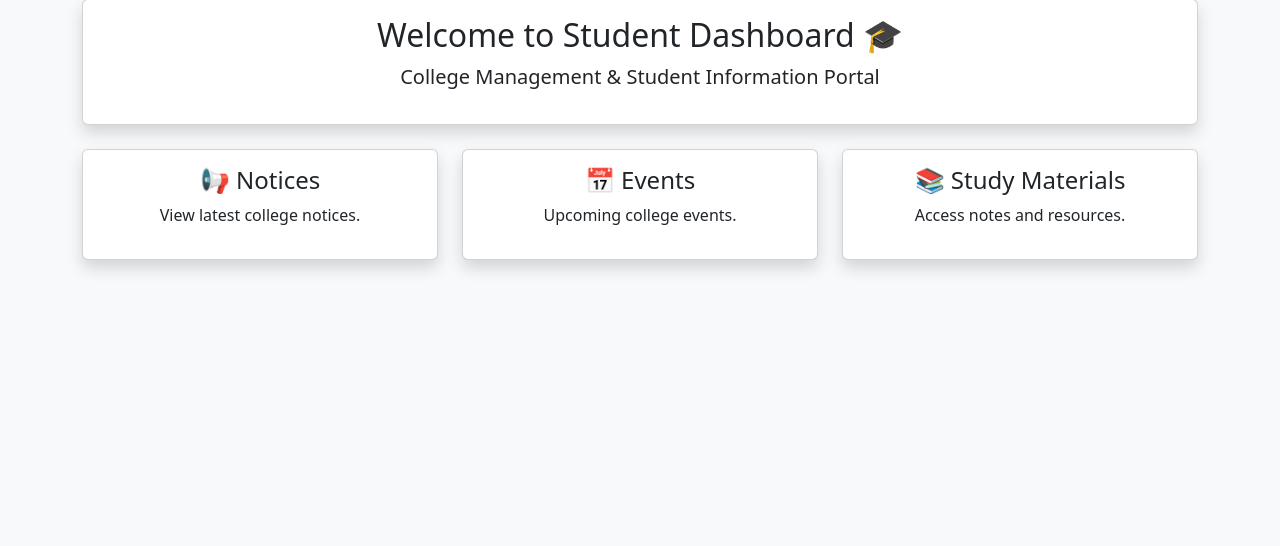
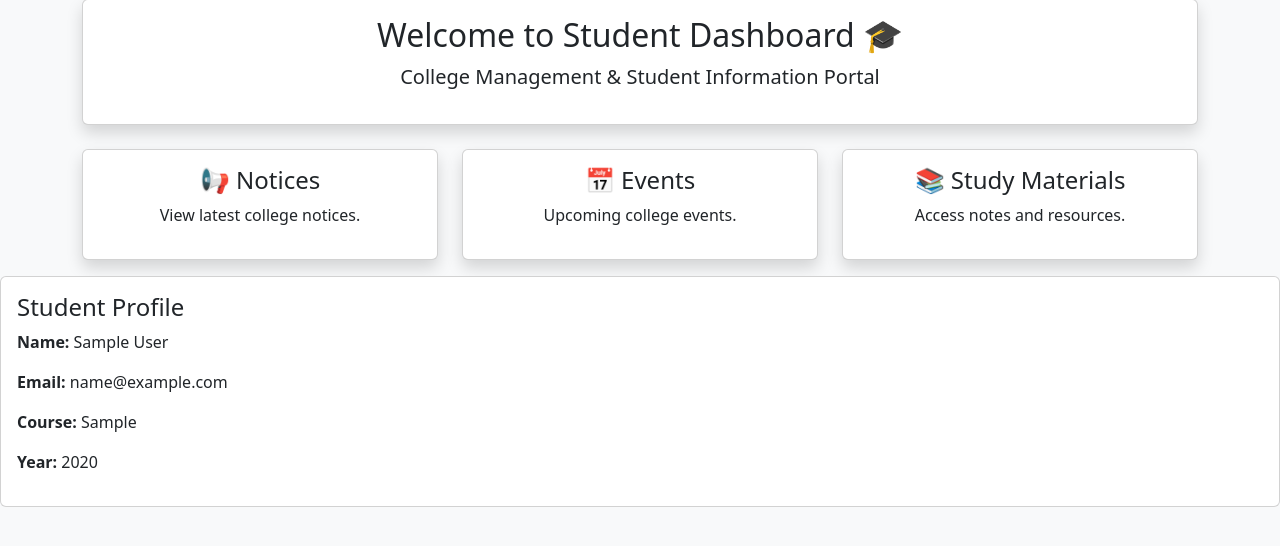
Before and after one commit to manasi324/College-Management-Portal, a Flask app: template college-portal/templates/dashboard.html in a window 1280 px wide. Shown: the part 105-651 px from the top of the page. Run offline with Flask 3, Linux system fonts and the light colour scheme; the template is opened without the code that fills it: values that come from a table or form of the project are taken from there, others are empty; tables that the repository leaves empty hold one stand-in row (values such as "Sample post").

Commit message:
Completed registration login dashboard

```diff
--- a/college-portal/app.py
+++ b/college-portal/app.py
@@ -1,18 +1,21 @@
-from flask import Flask, render_template, request, redirect
+from flask import Flask, render_template, request, redirect, session
 from config import Config
 from models import db, Student
 
 app = Flask(__name__)
 app.config.from_object(Config)
+app.secret_key = "collegeportal"
 
 db.init_app(app)
 
 with app.app_context():
     db.create_all()
 
+
 @app.route('/')
 def home():
     return render_template('index.html')
+
 
 @app.route('/login', methods=['GET', 'POST'])
 def login():
@@ -28,11 +31,13 @@ def login():
         ).first()
 
         if student:
-           return redirect('/dashboard')
+            session['student_id'] = student.id
+            return redirect('/dashboard')
 
         return "Invalid Email or Password"
 
     return render_template('login.html')
+
 
 @app.route('/register', methods=['GET', 'POST'])
 def register():
@@ -57,13 +62,23 @@ def register():
 
 @app.route('/dashboard')
 def dashboard():
-    return render_template('dashboard.html')
+
+    if 'student_id' not in session:
+        return redirect('/login')
+
+    student = Student.query.get(session['student_id'])
+
+    return render_template(
+        'dashboard.html',
+        student=student
+    )
 
 
 @app.route('/logout')
 def logout():
+    session.clear()
     return redirect('/')
 
 
 if __name__ == '__main__':
- app.run(debug=True)
+    app.run(host='0.0.0.0', port=5000, debug=True)
--- a/college-portal/templates/dashboard.html
+++ b/college-portal/templates/dashboard.html
@@ -59,6 +59,14 @@
     </div>
 
 </div>
-
+<div class="card mt-3">
+    <div class="card-body">
+        <h4>Student Profile</h4>
+        <p><b>Name:</b> {{ student.name }}</p>
+        <p><b>Email:</b> {{ student.email }}</p>
+        <p><b>Course:</b> {{ student.course }}</p>
+        <p><b>Year:</b> {{ student.year }}</p>
+    </div>
+</div>
 </body>
 </html>
```
